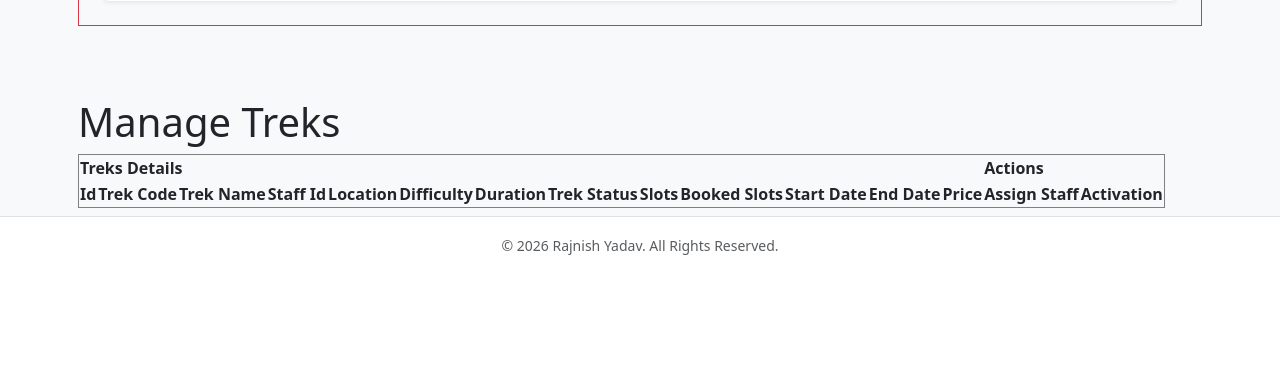
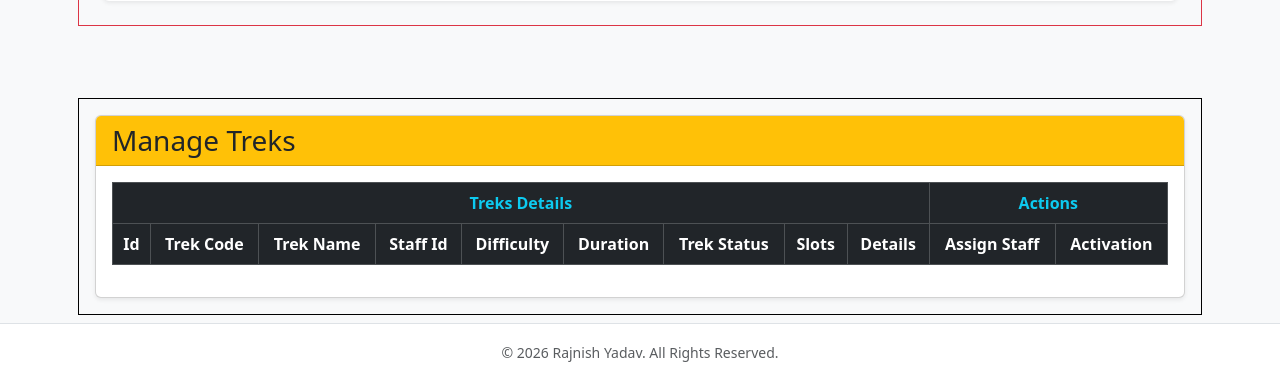
Before and after one commit to yrajnishds/trekking-management-application, a Flask app: page /admin/trek in a window 1280 px wide. Shown: the part 1243-1623 px from the top of the page. Before the commit the page ends 1498 px from the top, so only its background shows below. Run offline with Flask 3, Linux system fonts and the light colour scheme; a user stored in the database is signed in; data comes from the database, SQL or seed files in the repository; data that the repository does not hold is empty.

Commit message:
style: styled admin/trek table.

```diff
--- a/templates/admin/trek_table.html
+++ b/templates/admin/trek_table.html
@@ -1,14 +1,19 @@
 <section>
-
-    <h1> Manage Treks </h1>
-
-    <table border='1'>
-        <thead>
+    <div class="container p-3 border border-black">
+        <div class="card boarder-0 shadow-sm">
+            <div class="card-header bg-warning">
+                <h3 class="mb-0">
+                    Manage Treks
+                </h3>
+            </div>
+            <div class="card-body table-responsive">
+                <table class="table table-bordered table-striped text-center">
+                    <thead class="table-dark">
                         <tr>
-                <th colspan="13">
+                            <th colspan="9" class="text-info">
                                 Treks Details
                             </th>
-                <th colspan="2">
+                            <th colspan="2" class="text-info">
                                 Actions
                             </th>
                         </tr>
@@ -26,9 +31,6 @@
                                 Staff Id
                             </th>
                             <th>
-                    Location
-                </th>
-                <th>
                                 Difficulty
                             </th>
                             <th>
@@ -41,16 +43,7 @@
                                 Slots
                             </th>
                             <th>
-                    Booked Slots
-                </th>
-                <th>
-                    Start Date
-                </th>
-                <th>
-                    End Date
-                </th>
-                <th>
-                    Price
+                                Details
                             </th>
                             <th>
                                 Assign Staff
@@ -76,41 +69,39 @@
                                 {{ treks[trek].staff_id }}
                             </td>
                             <td>
-                    {{ treks[trek].location }}
-                </td>
-                <td>
-                    {{ treks[trek].difficulty }}
+                                {% if treks[trek].difficulty == 'hard' %} <span class="badge bg-danger fs-6">Hard</span>
+                                {% elif treks[trek].difficulty == 'moderate' %} <span class="badge bg-warning fs-6">Moderate</span>
+                                {% else %} <span class="badge bg-info fs-6">Easy</span>
+                                {% endif %}
                             </td>
                             <td>
                                 {{ treks[trek].duration }}
                             </td>
                             <td>
-                    {{ treks[trek].trek_status }}
+                                {% if treks[trek].trek_status == 'completed' %} <span class="badge bg-success fs-6">Completed</span>
+                                {% elif treks[trek].trek_status == 'approved' %} <span class="badge bg-primary fs-6">Approved</span>
+                                {% elif treks[trek].trek_status == 'pending' %} <span class="badge bg-warning fs-6">Pending</span>
+                                {% elif treks[trek].trek_status == 'open' %} <span class="badge bg-info fs-6">Open</span>
+                                {% elif treks[trek].trek_status == 'closed' %} <span class="badge bg-dark-subtle fs-6">Closed</span>
+                                {% else %} <span class="badge bg-danger fs-6">Cancelled</span>
+                                {% endif %}
                             </td>
                             <td>
                                 {{ treks[trek].slots }}
                             </td>
                             <td>
-                    {{ treks[trek].booked_slots }}
-                </td>
-                <td>
-                    {{ treks[trek].start_date }}
-                </td>
-                <td>
-                    {{ treks[trek].end_date }}
-                </td>
-                <td>
-                    {{ treks[trek].price }}
+                                <a href="#" class="btn btn-sm btn-outline-info fw-bold text-danger-emphasis">View</a>
                             </td>
                             <td>
                                 {% if not treks[trek].staff_id %}
                                 <form
                                     action="{{ url_for('admin.admin_trek_action', code = treks[trek].trek_code , action = 'assign_staff') }}"
                                     method="post">
+                                    {{ assign_staff_form.hidden_tag() }}
                                     <div>
-                            {{ assign_staff_form.assigned_staff }}
+                                        {{ assign_staff_form.assigned_staff(class='form-select') }}
                                     </div>
-                        <button>Assign</button>
+                                    <button class="btn btn-primary btn-sm fw-semibold">Assign</button>
 
                                 </form>
                                 {% else %}
@@ -120,35 +111,29 @@
                                     {{ assign_staff_form.hidden_tag() }}
 
                                     <div>
-                            {{ assign_staff_form.assigned_staff }}
+                                        {{ assign_staff_form.assigned_staff(class='form-select') }}
                                     </div>
-                        <button>Change</button>
+                                    <button class="btn btn-secondary btn-sm fw-semibold">Change</button>
                                 </form>
                                 {% endif %}
                             </td>
                             <td>
 
-                    <form
-                        action="{{ url_for('admin.admin_trek_action_status', code = treks[trek].trek_code) }}"
-                        method="post">
+                                <form action="{{ url_for('admin.admin_trek_action_status', code = treks[trek].trek_code) }}" method="post">
                                     {{ trek_action_form.hidden_tag() }}
-                        <div>
-
-                            {{ trek_action_form.trek_action }}
-                            {% for errors in trek_action_form.trek_action.errors %}
-                            <span style="color: red;">{{ error }}</span>
-                            {% endfor %}
+                                    <div class="">
+                                        {{ trek_action_form.trek_action(class='form-select') }}
                                     </div>
                                     <div>
-                            <button>Update</button>
+                                        <button class="btn btn-sm btn-warning fw-semibold text-dark">Update</button>
                                     </div>
                                 </form>
                             </td>
                         </tr>
                         {% endfor %}
                     </tbody>
-
-
                 </table>
-
+            </div>
+        </div>
+    </div>
 </section>
--- a/templates/admin/user_table.html
+++ b/templates/admin/user_table.html
@@ -4,7 +4,7 @@
             <div class="card-header bg-danger-subtle">
                 <h3 class="mb-0"> Manage {{ role_type|capitalize + 's' }} </h3>
             </div>
-            <div class="card-body">
+            <div class="card-body table-responsive">
                 <table class="table table-bordered table-striped text-center">
                     <thead class="table-dark">
                         <tr>
```
Lines whose indentation alone changed are shown as unchanged.
